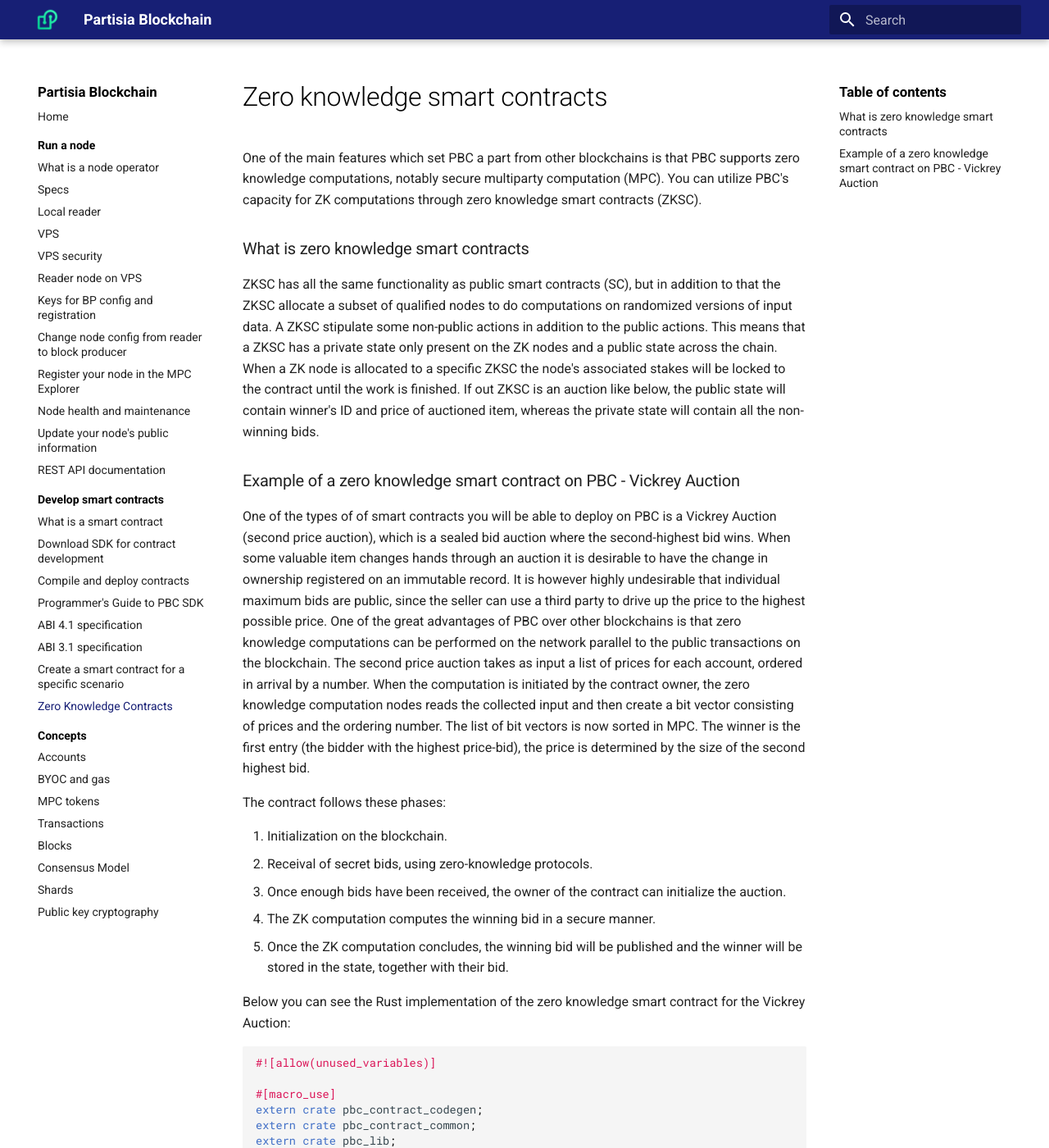
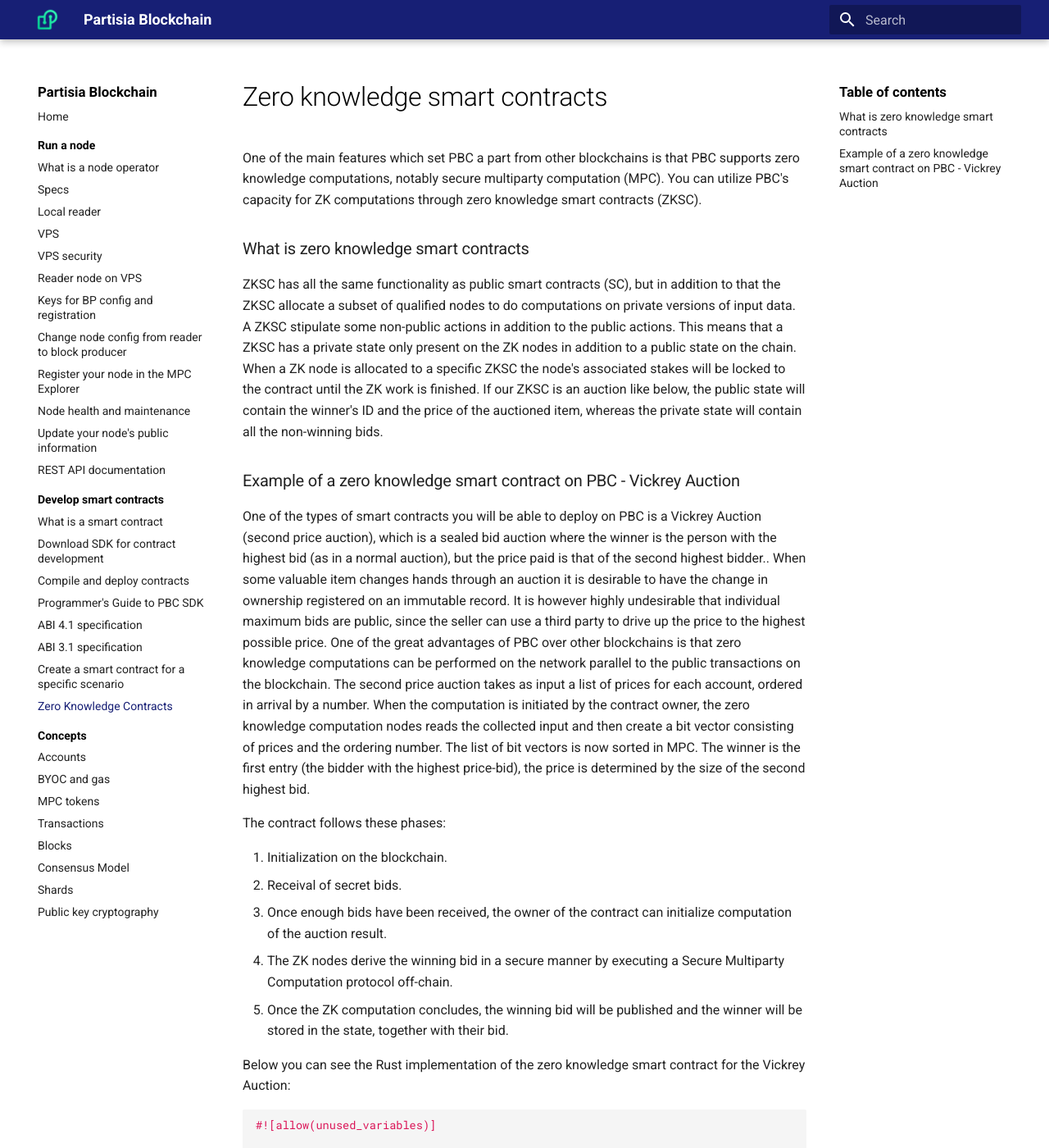
Before and after one commit to 0xSero/partisia-docs, an MkDocs documentation site: the page built from docs/ZKSC.md, in a window 1280 px wide and 1400 px high. Shown: the whole window at 82% size. Built offline with MkDocs 1.6.1 and Material for MkDocs 9.7.7, drawn with Linux system fonts in a browser that asks for light colours; a script that is not in the unit is left out.

Commit message:
Better formulation

```diff
--- a/docs/ZKSC.md
+++ b/docs/ZKSC.md
@@ -4,11 +4,11 @@
 You can utilize PBC's capacity for ZK computations through zero knowledge smart contracts (ZKSC).
 
 ### What is zero knowledge smart contracts
-ZKSC has all the same functionality as public smart contracts (SC), but in addition to that the ZKSC allocate a subset of qualified nodes to do computations on randomized versions of input data. A ZKSC stipulate some non-public actions in addition to the public actions. This means that a ZKSC has a private state only present on the ZK nodes and a public state across the chain. When a ZK node is allocated to a specific ZKSC the node's associated stakes will be locked to the contract until the work is finished.
-If out ZKSC is an auction like below, the public state will contain winner's ID and price of auctioned item, whereas the private state will contain all the non-winning bids.
+ZKSC has all the same functionality as public smart contracts (SC), but in addition to that the ZKSC allocate a subset of qualified nodes to do computations on private versions of input data. A ZKSC stipulate some non-public actions in addition to the public actions. This means that a ZKSC has a private state only present on the ZK nodes in addition to a public state on the chain. When a ZK node is allocated to a specific ZKSC the node's associated stakes will be locked to the contract until the ZK work is finished.
+If our ZKSC is an auction like below, the public state will contain the winner's ID and the price of the auctioned item, whereas the private state will contain all the non-winning bids.
 
 ### Example of a zero knowledge smart contract on PBC - Vickrey Auction
-One of the types of of smart contracts you will be able to deploy on PBC is a Vickrey Auction (second price auction), which is a sealed bid auction where the second-highest bid wins.
+One of the types of smart contracts you will be able to deploy on PBC is a Vickrey Auction (second price auction), which is a sealed bid auction where the winner is the person with the highest bid (as in a normal auction), but the price paid is that of the second highest bidder..
 When some valuable item changes hands through an auction it is desirable to have the change in ownership registered on an immutable record.  It is however highly undesirable that individual maximum bids are public, since the seller can use a third party to drive up the price to the highest possible price.
 One of the great advantages of PBC over other blockchains is that zero knowledge computations can be performed on the network parallel to the public transactions on the blockchain.
 The second price auction takes as input a list of prices for each account, ordered in arrival by a number. When the computation is initiated by the contract owner, the zero knowledge computation nodes reads the collected input and then create a bit vector consisting of prices and the ordering number. The list of bit vectors is now sorted in MPC. The winner is the first entry (the bidder with the highest price-bid), the price is determined by the size of the second highest bid.
@@ -16,9 +16,9 @@
 The contract follows these phases:
 
 1. Initialization on the blockchain.
-2. Receival of secret bids, using zero-knowledge protocols.
-3. Once enough bids have been received, the owner of the contract can initialize the auction.
-4. The ZK computation computes the winning bid in a secure manner.
+2. Receival of secret bids.
+3. Once enough bids have been received, the owner of the contract can initialize computation of the auction result.
+4. The ZK nodes derive the winning bid in a secure manner by executing a Secure Multiparty Computation protocol off-chain.
 5. Once the ZK computation concludes, the winning bid will be published and the winner will be stored in the state, together with their bid.
 
 Below you can see the Rust implementation of the zero knowledge smart contract for the Vickrey Auction:
```
